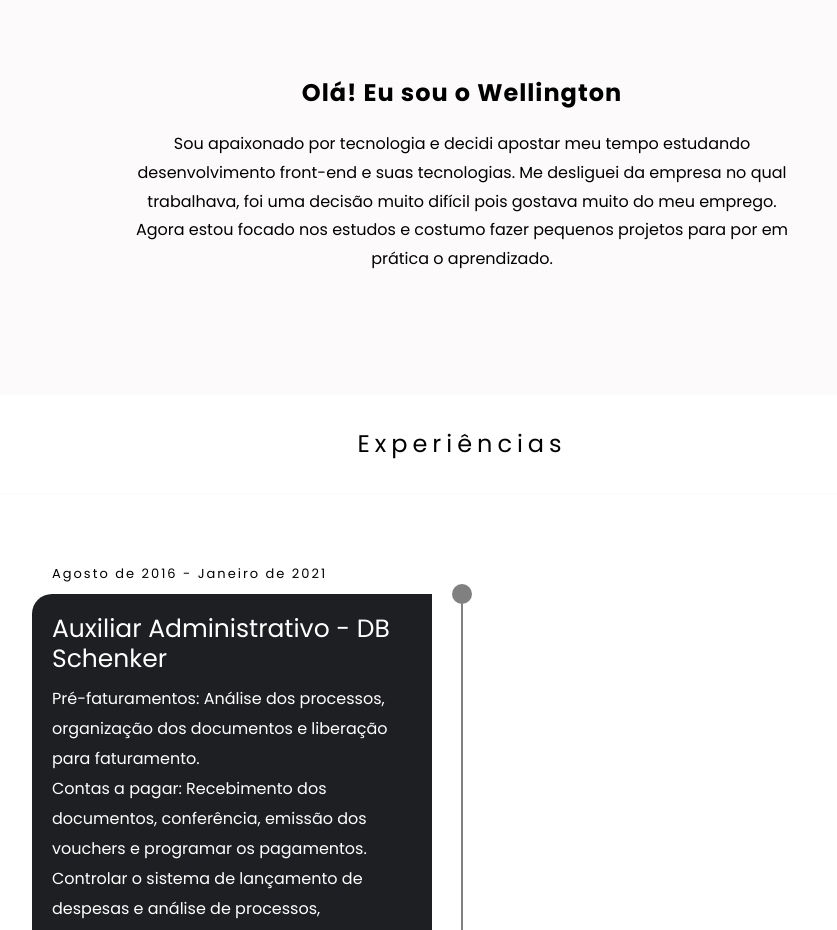
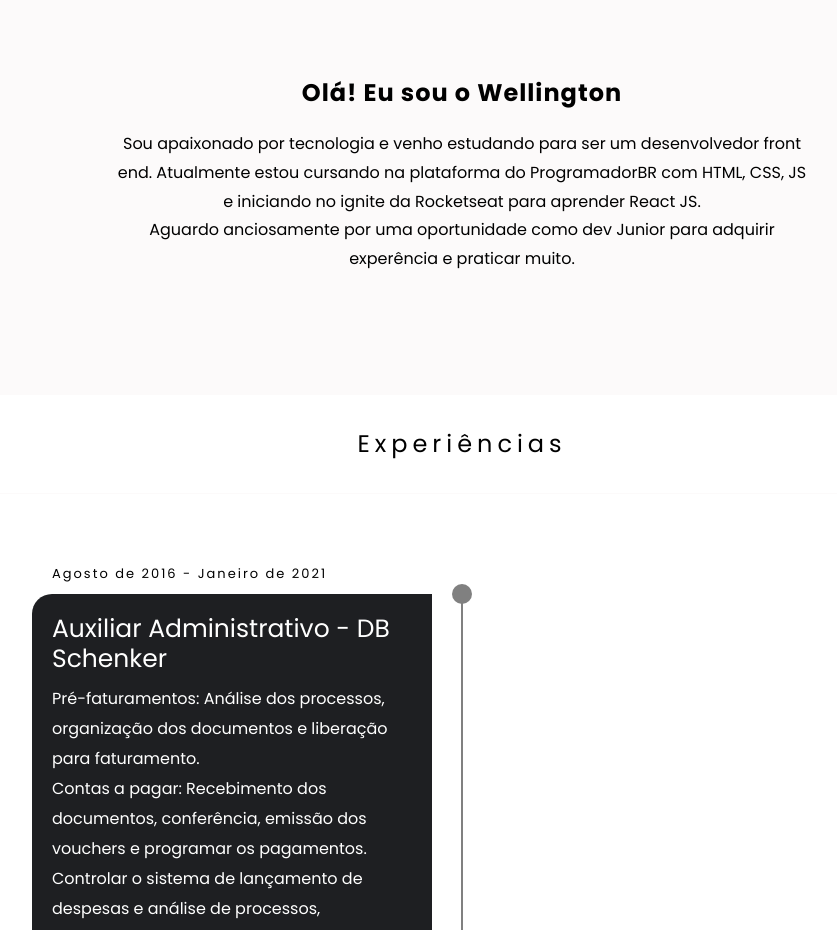
Before and after one commit to wellrenato12/Portfolio, a plain HTML site: page index.html in a window 1280 px wide. Shown: the part 800-1730 px from the top of the page, without its empty margins (178-1015 px from the left). Drawn offline with Linux system fonts and the light colour scheme.

Commit message:
pequena alteracao

```diff
--- a/index.html
+++ b/index.html
@@ -68,8 +68,8 @@
             </ul>
             <div class="about">
                 <h3>Olá! Eu sou o Wellington</h3>
-                <p>Sou apaixonado por tecnologia e decidi apostar meu tempo estudando desenvolvimento front-end e suas tecnologias. Me desliguei da empresa no qual trabalhava, foi uma decisão muito difícil pois gostava muito do meu emprego.</p>
-                <p>Agora estou focado nos estudos e costumo fazer pequenos projetos para por em prática o aprendizado.</p>
+                <p>Sou apaixonado por tecnologia e venho estudando para ser um desenvolvedor front end. Atualmente estou cursando na plataforma do ProgramadorBR com HTML, CSS, JS e iniciando no ignite da Rocketseat para aprender React JS.</p>
+                <p>Aguardo anciosamente por uma oportunidade como dev Junior para adquirir experência e praticar muito.</p>
             </div>
         </div>
 
```
